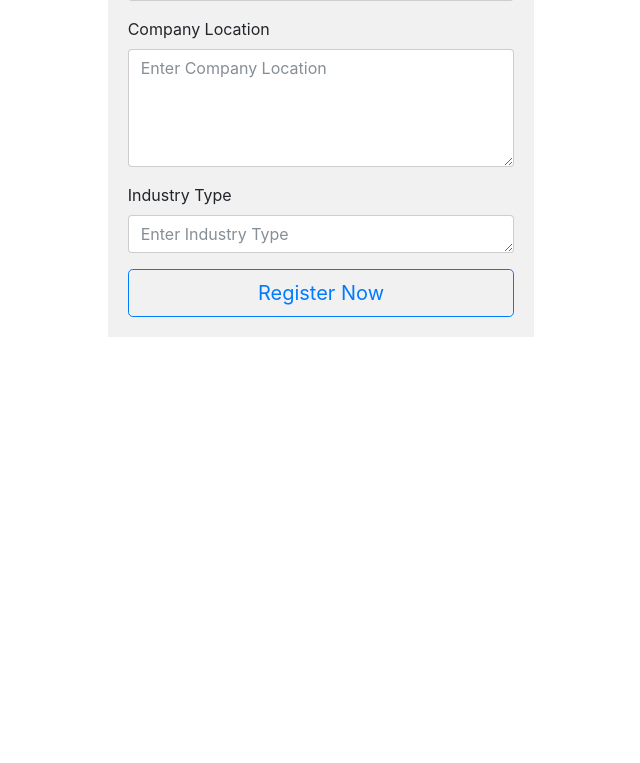
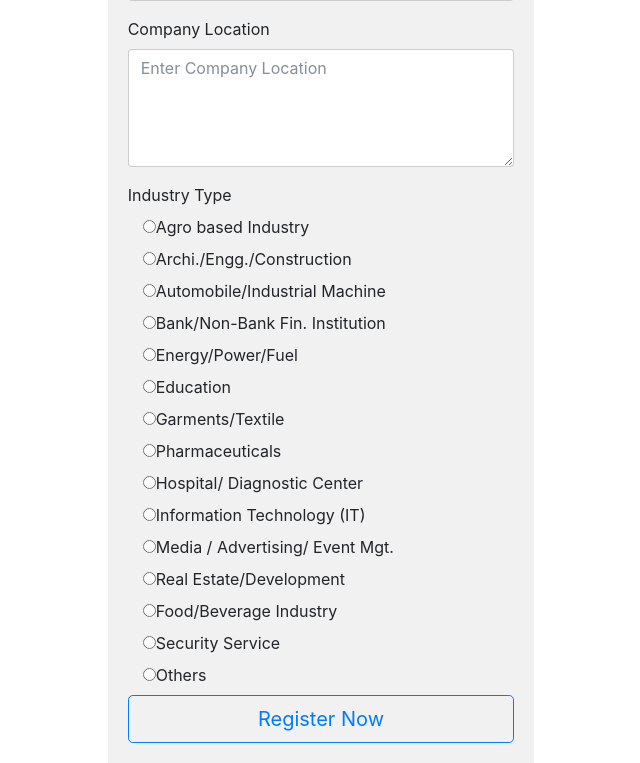
Before and after one commit to rakiburrimon/online_job, a PHP site: page /employer_reg.php in a window 1280 px wide. Shown: the part 890-1653 px from the top of the page, without its empty margins (319-959 px from the left). Before the commit the page ends 1227 px from the top, so only its background shows below. Run offline with PHP 8.4, Linux system fonts and the light colour scheme; some libraries are stand-ins or nearby versions.

Commit message:
update employer_reg.php

```diff
--- a/employer_reg.php
+++ b/employer_reg.php
@@ -70,11 +70,98 @@
     <textarea type="text" rows="5" class="form-control" id="c_location" name="c_location" placeholder="Enter Company Location"></textarea>
 
   </div>
-  <div class="form-group">
-    <label for="comment">Industry Type</label>
-    <textarea type="text" rows="1" class="form-control" id="i_type" name="i_type" placeholder="Enter Industry Type"></textarea>
+  <label for="comment">Industry Type</label>
+  <div class="col-md-12 col-lg-12">
+            <div class="form-check">
+            <label class="form-check-label" for="radio1">
+              <input type="radio" class="form-check-input" id="Agro based Industry" name="Industry Type" value="Agro based Industry" >Agro based Industry
+              </label>
+            </div>
 
-  </div>
+            <div class="form-check">
+            <label class="form-check-label" for="radio2">
+              <input type="radio" class="form-check-input" id="Archi./Engg./Construction" name="Industry Type" value="Archi./Engg./Construction" >Archi./Engg./Construction
+              </label>
+            </div>
+
+            <div class="form-check">
+              <label class="form-check-label" for="radio3">
+              <input type="radio" class="form-check-input" id="Automobile/Industrial Machine" name="Industry Type" value="Automobile/Industrial Machine" >Automobile/Industrial Machine
+              </label>
+            </div>
+
+            <div class="form-check">
+              <label class="form-check-label" for="radio4">
+              <input type="radio" class="form-check-input" id="Bank/Non-Bank Fin. Institution" name="Industry Type" value="Bank/Non-Bank Fin. Institution" >Bank/Non-Bank Fin. Institution
+              </label>
+            </div>
+
+            <div class="form-check">
+              <label class="form-check-label" for="radio5">
+              <input type="radio" class="form-check-input" id="Energy/Power/Fuel" name="Industry Type" value="Energy/Power/Fuel">Energy/Power/Fuel
+              </label>
+            </div>
+
+            <div class="form-check">
+              <label class="form-check-label" for="radio6">
+              <input type="radio" class="form-check-input" id="Education" name="Industry Type" value="Education">Education
+              </label>
+            </div>
+
+            <div class="form-check">
+              <label class="form-check-label" for="radio7">
+              <input type="radio" class="form-check-input" id="Garments/Textile" name="Industry Type" value="Garments/Textile">Garments/Textile
+              </label>
+            </div>
+
+            <div class="form-check">
+              <label class="form-check-label" for="radio8">
+              <input type="radio" class="form-check-input" id="Pharmaceuticals" name="Industry Type" value="Pharmaceuticals">Pharmaceuticals
+              </label>
+            </div>
+
+            <div class="form-check">
+              <label class="form-check-label" for="radio9">
+              <input type="radio" class="form-check-input" id="Hospital/ Diagnostic Center" name="Industry Type" value="Hospital/ Diagnostic Center">Hospital/ Diagnostic Center
+              </label>
+            </div>
+
+            <div class="form-check">
+              <label class="form-check-label" for="radio10">
+              <input type="radio" class="form-check-input" id="Information Technology (IT)" name="Industry Type" value="Information Technology (IT)">Information Technology (IT)
+              </label>
+            </div>
+
+            <div class="form-check">
+              <label class="form-check-label" for="radio11">
+              <input type="radio" class="form-check-input" id="Media / Advertising/ Event Mgt." name="Industry Type" value="Media / Advertising/ Event Mgt.">Media / Advertising/ Event Mgt.
+              </label>
+            </div>
+
+              <div class="form-check">
+              <label class="form-check-label" for="radio12">
+              <input type="radio" class="form-check-input" id="Real Estate/Development" name="Industry Type" value="Real Estate/Development">Real Estate/Development
+              </label>
+            </div>
+
+            <div class="form-check">
+              <label class="form-check-label" for="radio13">
+              <input type="radio" class="form-check-input" id="Food/Beverage Industry" name="Industry Type" value="Food/Beverage Industry">Food/Beverage Industry
+              </label>
+            </div>
+
+            <div class="form-check">
+              <label class="form-check-label" for="radio14">
+              <input type="radio" class="form-check-input" id="Security Service" name="Industry Type" value="Security Service">Security Service
+              </label>
+            </div>
+
+            <div class="form-check">
+              <label class="form-check-label" for="radio15">
+              <input type="radio" class="form-check-input" id="Others" name="Industry Type" value="Others">Others
+              </label>
+            </div>
+        </div>
    <button type="submit" class="btn btn-outline-primary btn-lg btn-block">Register Now</button>
 </form>
 </div>
```
